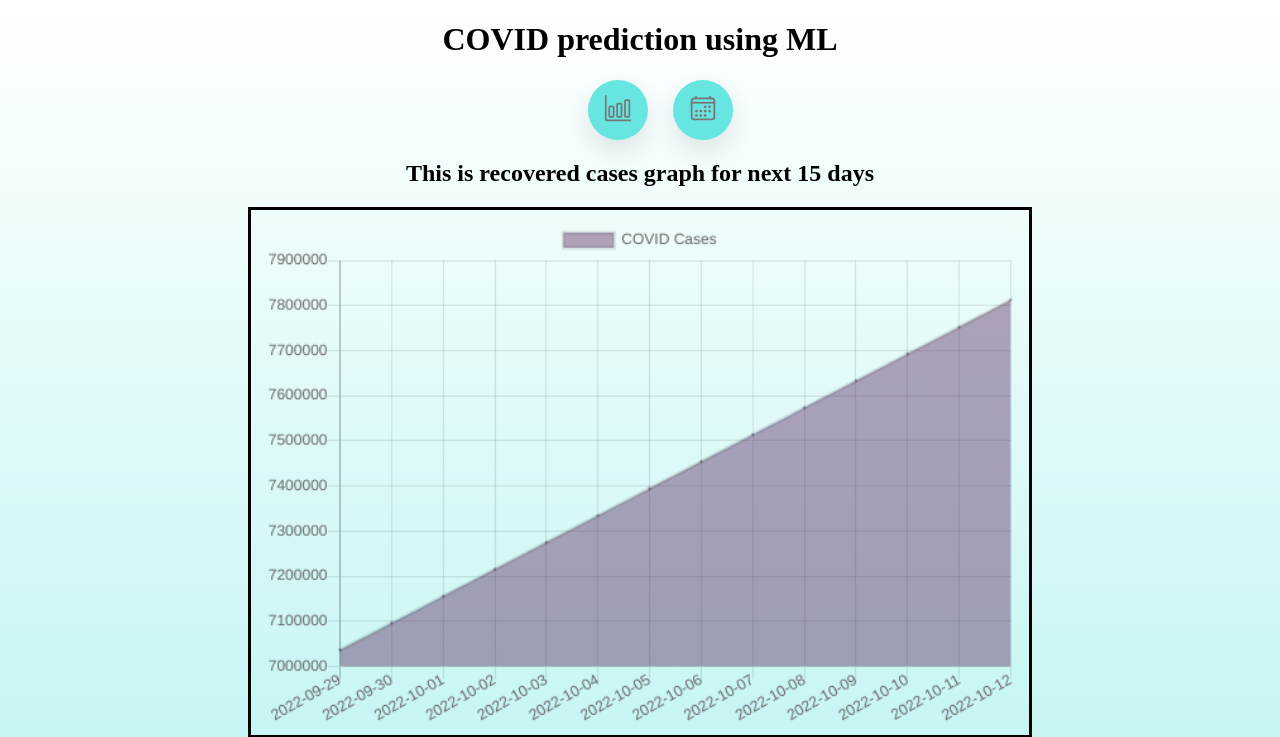
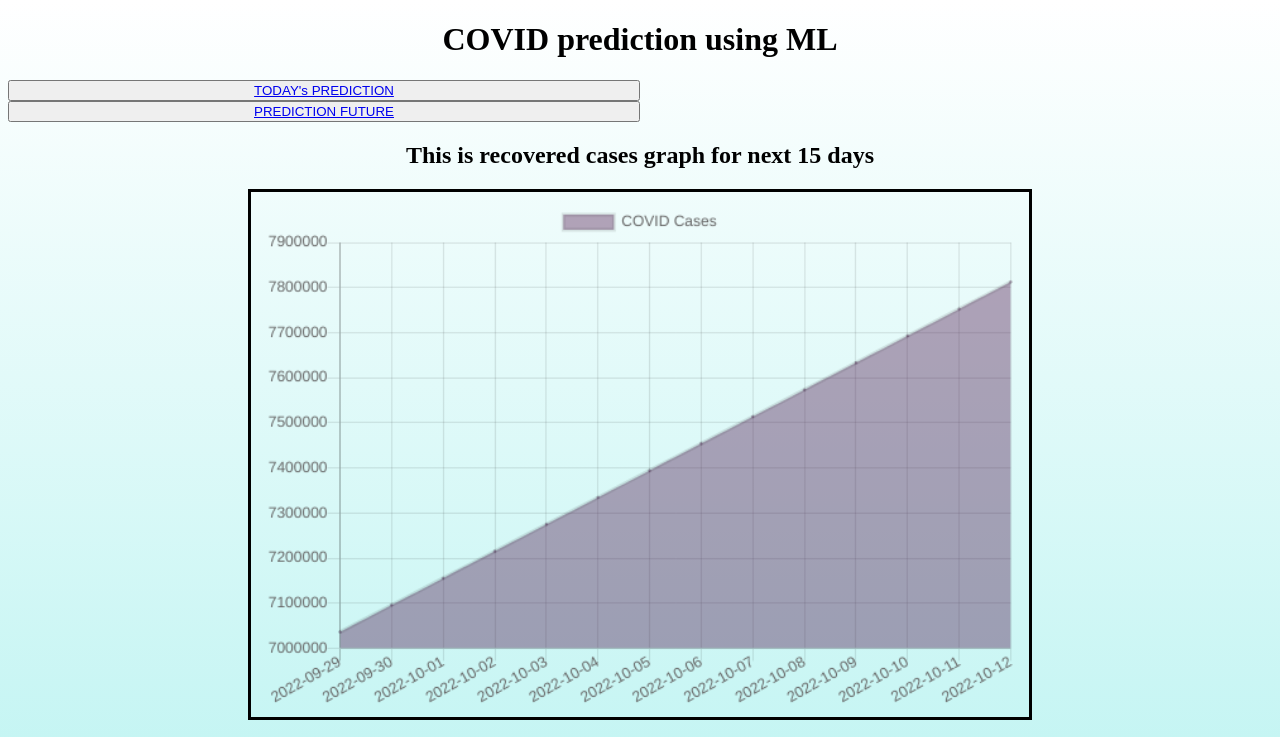
Before and after one commit to vishnu630/covid-prediction-using-ML, a Flask app: page / in a window 1280 px wide. Shown: the top 737 px of the page. Run offline with Flask 2, Linux system fonts and the light colour scheme; some libraries are stand-ins or nearby versions.

Commit message:
Add files via upload

```diff
--- a/flaskChartjs/templates/index.html
+++ b/flaskChartjs/templates/index.html
@@ -30,20 +30,10 @@
 	<input type="submit" value="Send">
 </form>
 -->
-  <ul>
-    <li style="--i:#56ccf2;--j:#2f80ed;">
-      <span class="icon">
-        <ion-icon name="bar-chart-outline"></ion-icon>
-      </span>
-      <span class="title">predict today's</span>
-    </li>
-    <li style="--i:#56ccf2;--j:#2f80ed;">
-      <span class="icon">
-        <ion-icon name="calendar-outline"></ion-icon>
-      </span>
-      <span class="title">predict future</span>
-    </li>
-  </ul>
+  <div class="btn-group" style="width:100%">
+      <button style="width:50%"><a href="/"> TODAY's PREDICTION</a></button>
+      <button style="width:50%"><a href="/predict">PREDICTION FUTURE</a></button>
+</div>
 
 
 
```
Also changed, not shown: flaskChartjs/templates/predict.html (added, +27 -0 lines).
